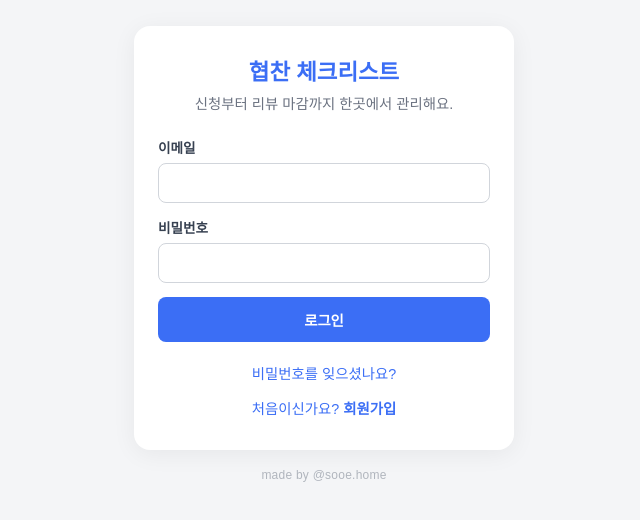
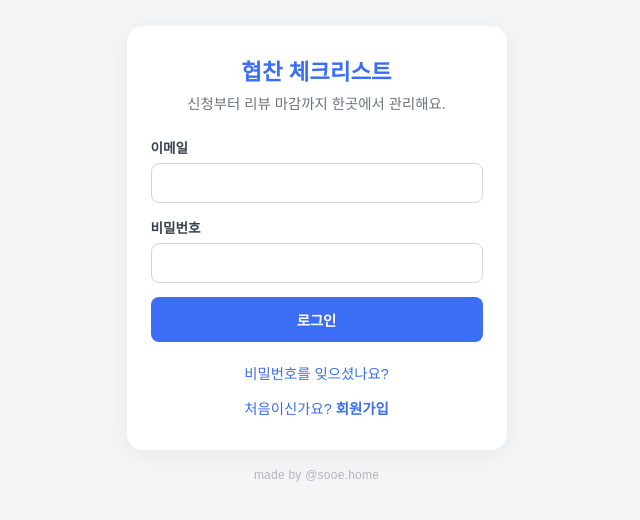
Before and after one commit to ryq1234-jane/sponsor-tracker, a plain HTML site: page index.html in a window 1280 px wide. Shown: the part 146-666 px from the top of the page, without its empty margins (316-956 px from the left). Drawn offline with nearby package versions, Linux system fonts and the light colour scheme.

Commit message:
필터 바꿀 때 화면이 좌우로 흔들리지 않게 스크롤바 자리 고정
Co-Authored-By: Claude Opus 5.5 <noreply@anthropic.com>

```diff
--- a/style.css
+++ b/style.css
@@ -21,6 +21,12 @@
   box-sizing: border-box;
 }
 
+/* 스크롤바 자리를 항상 비워 둠: 필터를 바꿔 목록 길이가 달라져도
+   스크롤바가 생겼다 없어지면서 화면이 좌우로 흔들리지 않게 */
+html {
+  scrollbar-gutter: stable;
+}
+
 body {
   margin: 0;
   font-family: "Pretendard", "Malgun Gothic", "Apple SD Gothic Neo", sans-serif;
```
